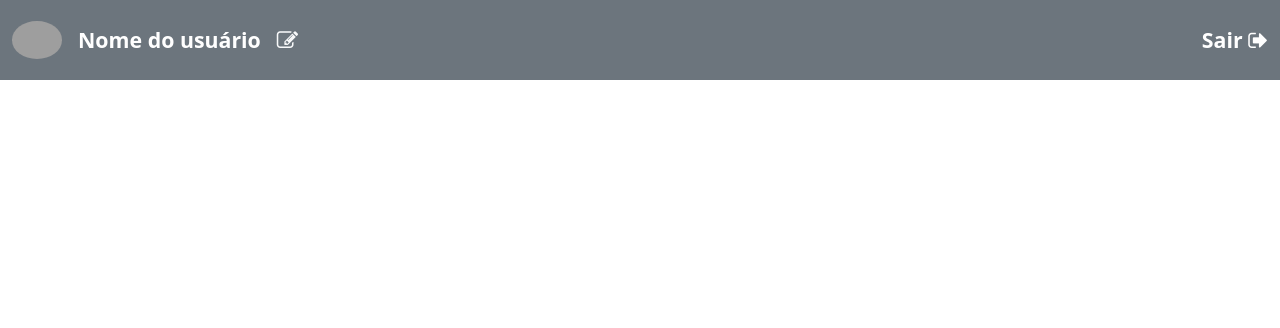
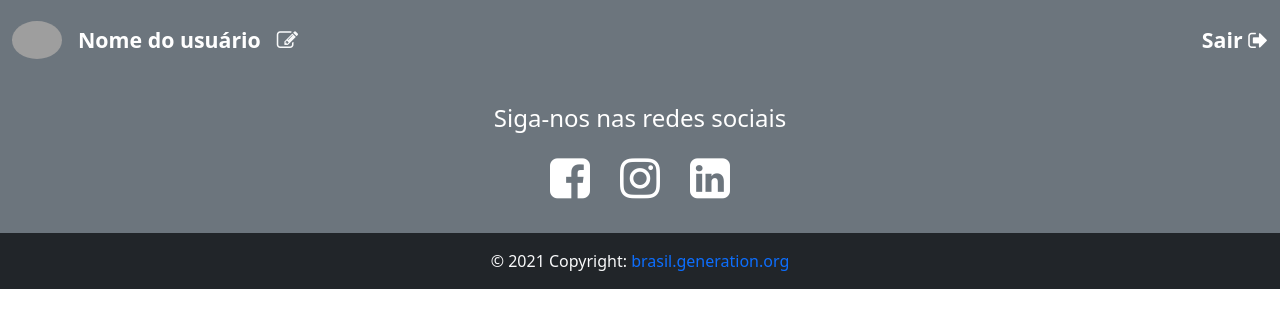
Before and after one commit to fabriciio95/blog-pessoal-front, an Angular app: page / in a window 1280 px wide. Shown: the top 328 px of the page. Built offline with nearby package versions, Linux system fonts and the light colour scheme; grey boxes are pictures that could not be loaded.

Commit message:
componente rodape

```diff
--- a/src/app/app.component.html
+++ b/src/app/app.component.html
@@ -1 +1,2 @@
 <app-menu></app-menu>
+<app-rodape></app-rodape>
--- a/src/app/app.module.ts
+++ b/src/app/app.module.ts
@@ -4,11 +4,13 @@ import { BrowserModule } from '@angular/platform-browser';
 import { AppRoutingModule } from './app-routing.module';
 import { AppComponent } from './app.component';
 import { MenuComponent } from './menu/menu.component';
+import { RodapeComponent } from './rodape/rodape.component';
 
 @NgModule({
   declarations: [
     AppComponent,
-    MenuComponent
+    MenuComponent,
+    RodapeComponent
   ],
   imports: [
     BrowserModule,
--- /dev/null
+++ b/src/app/rodape/rodape.component.css
@@ -0,0 +1,35 @@
+ul.social-network {
+  list-style: none;
+  padding: 0;
+}
+
+ul.social-network li {
+  margin: 0;
+  padding: 5px;
+}
+
+.fa {
+  font-size: 35pt;
+  color: white;
+  padding: 10px;
+}
+
+.fa-facebook-square:hover {
+  color: #3b5998;
+}
+
+.fa-instagram:hover {
+  color: #c12584;
+}
+
+.fa-linkedin-square:hover {
+  color: #0072b1;
+}
+
+a {
+  text-decoration: none;
+}
+
+a:hover {
+  text-decoration: underline;
+}
--- /dev/null
+++ b/src/app/rodape/rodape.component.html
@@ -0,0 +1,34 @@
+<footer class="page-footer font-small bg-secondary pt-4">
+  <div class="container">
+    <div class="row">
+      <div class="col-md-12 d-flex justify-content-center">
+        <h4 class="text-white">Siga-nos nas redes sociais</h4>
+      </div>
+    </div>
+    <div class="row">
+      <div class="col-md-12">
+        <ul class="social-network d-flex justify-content-center">
+          <li>
+            <a href="https://www.facebook.com/generationbrasil" target="_blank">
+              <i class="fa fa-facebook-square" aria-hidden="true"></i>
+            </a>
+          </li>
+          <li>
+            <a href="https://www.instagram.com/generationbrasil" target="_blank">
+              <i class="fa fa-instagram" aria-hidden="true"></i>
+            </a>
+          </li>
+          <li>
+            <a href="https://www.linkedin.com/school/generationbrasil" target="_blank">
+              <i class="fa fa-linkedin-square" aria-hidden="true"></i>
+            </a>
+          </li>
+        </ul>
+      </div>
+    </div>
+  </div>
+  <div class="bg-dark py-3 text-center">
+    <span class="text-light">© 2021 Copyright: </span>
+    <a href="https://brasil.generation.org" target="_blank">brasil.generation.org</a>
+  </div>
+</footer>
--- /dev/null
+++ b/src/app/rodape/rodape.component.ts
@@ -0,0 +1,15 @@
+import { Component, OnInit } from '@angular/core';
+
+@Component({
+  selector: 'app-rodape',
+  templateUrl: './rodape.component.html',
+  styleUrls: ['./rodape.component.css']
+})
+export class RodapeComponent implements OnInit {
+
+  constructor() { }
+
+  ngOnInit(): void {
+  }
+
+}
```
